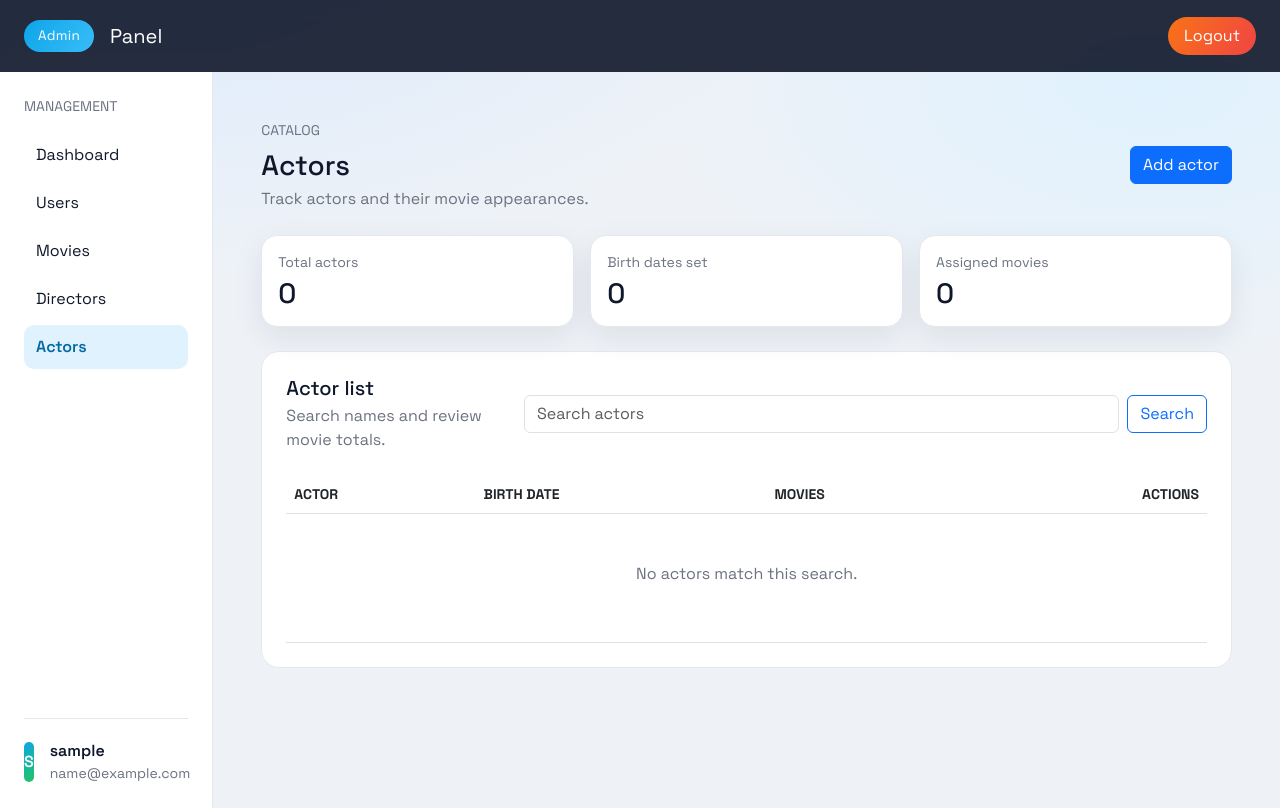
After one commit to JosipVojkovic/IWA_project, a Django app: page /admin-panel/actors/ in a window 1280 px wide. The commit adds this page. Run offline with Django 5.2, Linux system fonts and the light colour scheme; the visitor is signed in with stand-in values (Sample User, id 1); data that the repository does not hold is empty.

Commit message:
Add admin actors page with stats, search, and routing

```diff
--- /dev/null
+++ b/movies/templates/admin-panel/actors.html
@@ -0,0 +1,112 @@
+{% extends "admin-panel/base.html" %}
+
+{% block title %}Admin Actors{% endblock %}
+{% block nav_actors_active %}active{% endblock %}
+
+{% block content %}
+<div
+  class="d-flex flex-column flex-lg-row align-items-start align-items-lg-center justify-content-between gap-3 mb-4"
+>
+  <div>
+    <p class="text-uppercase muted small mb-2">Catalog</p>
+    <h1 class="h3 mb-1">Actors</h1>
+    <p class="muted mb-0">Track actors and their movie appearances.</p>
+  </div>
+  <div class="d-flex flex-wrap gap-2">
+    <button class="btn btn-primary" type="button">Add actor</button>
+  </div>
+</div>
+
+<div class="row g-3 mb-4">
+  <div class="col-12 col-md-4">
+    <div class="stat-card p-3 h-100">
+      <p class="muted small mb-1">Total actors</p>
+      <h2 class="h3 mb-0">{{ stats.total_actors }}</h2>
+    </div>
+  </div>
+  <div class="col-12 col-md-4">
+    <div class="stat-card p-3 h-100">
+      <p class="muted small mb-1">Birth dates set</p>
+      <h2 class="h3 mb-0">{{ stats.with_birth_date }}</h2>
+    </div>
+  </div>
+  <div class="col-12 col-md-4">
+    <div class="stat-card p-3 h-100">
+      <p class="muted small mb-1">Assigned movies</p>
+      <h2 class="h3 mb-0">{{ stats.with_movies }}</h2>
+    </div>
+  </div>
+</div>
+
+<div class="table-card p-4">
+  <div
+    class="d-flex flex-column flex-lg-row align-items-start align-items-lg-center justify-content-between gap-3 mb-4"
+  >
+    <div>
+      <h2 class="h5 mb-1">Actor list</h2>
+      <p class="muted mb-0">Search names and review movie totals.</p>
+    </div>
+
+    <form class="d-flex gap-2 w-100 w-lg-auto" method="get">
+      <input
+        type="search"
+        class="form-control"
+        name="q"
+        value="{{ search_query }}"
+        placeholder="Search actors"
+      />
+      <button class="btn btn-outline-primary" type="submit">Search</button>
+    </form>
+  </div>
+
+  <div class="table-responsive">
+    <table class="table align-middle mb-0">
+      <thead>
+        <tr class="text-uppercase muted small">
+          <th scope="col">Actor</th>
+          <th scope="col">Birth date</th>
+          <th scope="col">Movies</th>
+          <th scope="col" class="text-end">Actions</th>
+        </tr>
+      </thead>
+      <tbody>
+        {% for actor in actors %}
+        <tr>
+          <td>
+            <div class="d-flex align-items-center gap-3">
+              <div class="avatar-pill">
+                {{ actor.first_name|slice:":1"|upper }}{{ actor.last_name|slice:":1"|upper }}
+              </div>
+              <div>
+                <div class="fw-semibold">{{ actor.first_name }} {{ actor.last_name }}</div>
+                <div class="muted small">ID {{ actor.id }}</div>
+              </div>
+            </div>
+          </td>
+          <td class="muted">
+            {% if actor.birth_date %}
+              {{ actor.birth_date|date:"M d, Y" }}
+            {% else %}
+              Unknown
+            {% endif %}
+          </td>
+          <td class="muted">{{ actor.movie_count }}</td>
+          <td class="text-end">
+            <div class="d-inline-flex gap-2">
+              <button class="btn btn-sm btn-outline-secondary" type="button">Edit</button>
+              <button class="btn btn-sm btn-outline-dark" type="button">View</button>
+            </div>
+          </td>
+        </tr>
+        {% empty %}
+        <tr>
+          <td colspan="4" class="py-5 text-center">
+            <div class="muted mb-2">No actors match this search.</div>
+          </td>
+        </tr>
+        {% endfor %}
+      </tbody>
+    </table>
+  </div>
+</div>
+{% endblock %}
--- a/movies/templates/admin-panel/base.html
+++ b/movies/templates/admin-panel/base.html
@@ -202,7 +202,7 @@
             </a>
             <a
               class="nav-link {% block nav_actors_active %}{% endblock %}"
-              href="#"
+              href="{% url 'admin_actors' %}"
             >
               Actors
             </a>
--- a/movies/urls.py
+++ b/movies/urls.py
@@ -10,4 +10,5 @@ urlpatterns = [
     path('admin-panel/users/', views.admin_users_view, name='admin_users'),
     path('admin-panel/movies/', views.admin_movies_view, name='admin_movies'),
     path('admin-panel/directors/', views.admin_directors_view, name='admin_directors'),
+    path('admin-panel/actors/', views.admin_actors_view, name='admin_actors'),
 ]
--- a/movies/views.py
+++ b/movies/views.py
@@ -5,7 +5,7 @@ from django.contrib.auth.forms import AuthenticationForm
 from django.contrib.auth.decorators import login_required
 from django.db.models import Q, Count
 
-from movies.models import Movie, Director
+from movies.models import Movie, Director, Actor
 from .forms import RegisterForm
 
 def register_view(request):
@@ -148,3 +148,36 @@ def admin_directors_view(request):
             'search_query': search_query,
         },
     )
+
+@login_required
+def admin_actors_view(request):
+    if not request.user.is_superuser:
+        return render(request, '403.html', status=403)
+
+    search_query = request.GET.get('q', '').strip()
+
+    actors = Actor.objects.annotate(movie_count=Count('movie', distinct=True)).order_by(
+        'last_name',
+        'first_name',
+    )
+    if search_query:
+        actors = actors.filter(
+            Q(first_name__icontains=search_query)
+            | Q(last_name__icontains=search_query)
+        )
+
+    stats = {
+        'total_actors': Actor.objects.count(),
+        'with_birth_date': Actor.objects.filter(birth_date__isnull=False).count(),
+        'with_movies': Actor.objects.filter(movie__isnull=False).distinct().count(),
+    }
+
+    return render(
+        request,
+        'admin-panel/actors.html',
+        {
+            'actors': actors,
+            'stats': stats,
+            'search_query': search_query,
+        },
+    )
```
